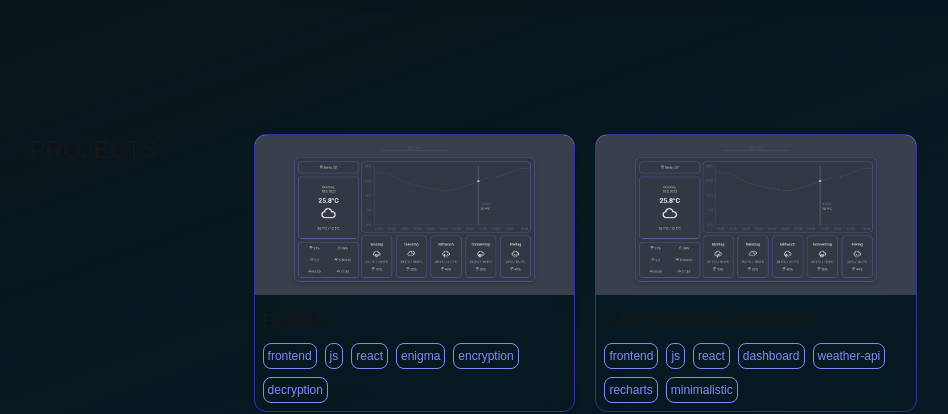
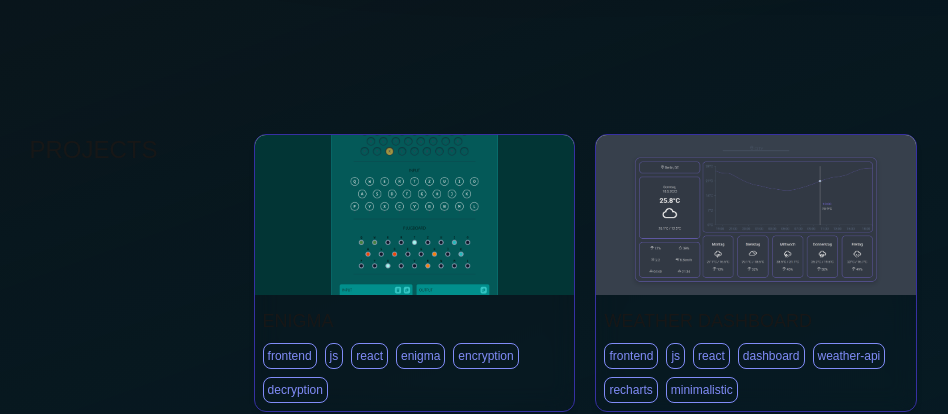
Before and after one commit to kecioch/website, a Next.js app: page / in a window 1280 px wide. Shown: the part 1040-1454 px from the top of the page, without its empty margins (169-1117 px from the left). Built offline with nearby package versions, Linux system fonts and the light colour scheme.

Commit message:
Changed enigma project data

```diff
--- a/components/sections/ProjectsSection.tsx
+++ b/components/sections/ProjectsSection.tsx
@@ -9,8 +9,8 @@ const ProjectsSection = () => {
   const PROJECTS: ProjectCardData[] = [
     {
       title: "Enigma",
-      coverSrc: "/projects/weather-dashboard/weather-dashboard.png",
-      href: "/projects/weather-dashboard",
+      coverSrc: "/projects/enigma/screenshot-enigma.png",
+      href: "/projects/enigma",
       tags: ["frontend", "js", "react", "enigma", "encryption", "decryption"],
     },
     {
```
Also changed, not shown: public/projects/enigma/screenshot-enigma.png (added).
